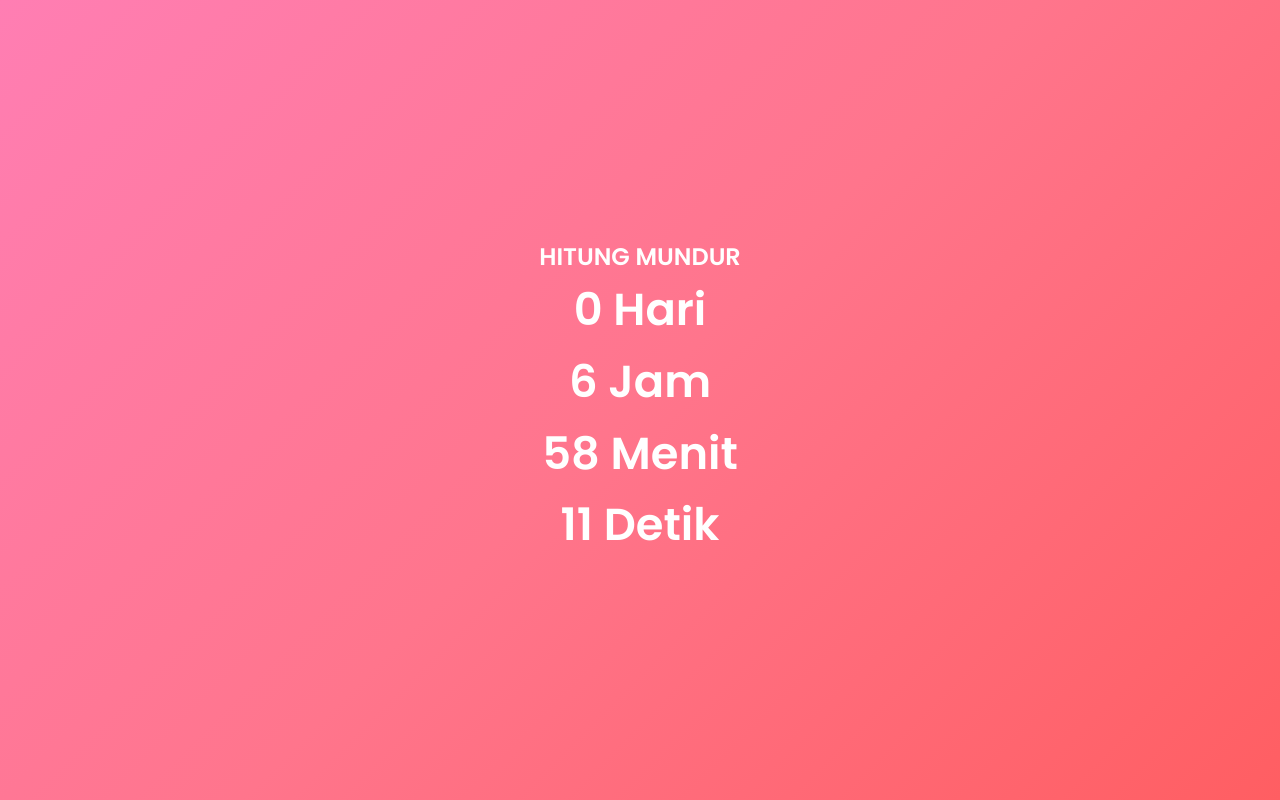
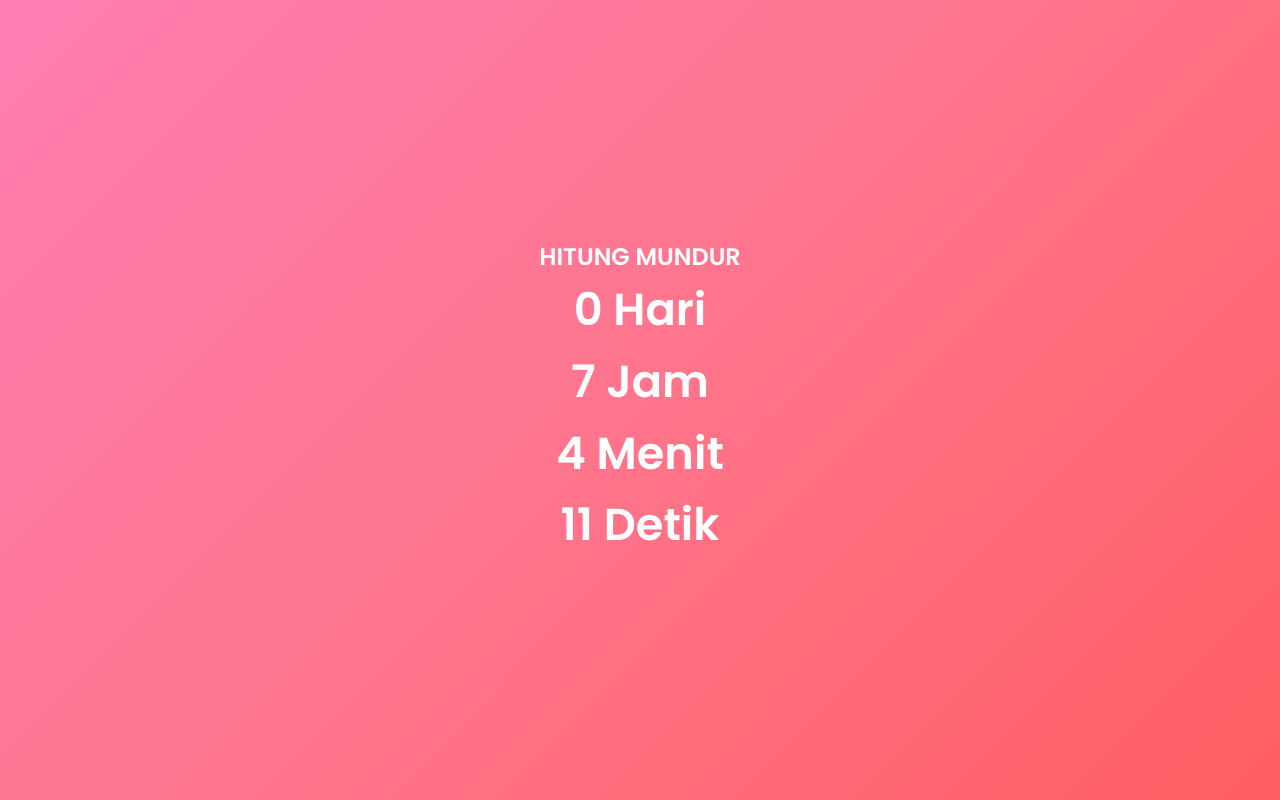
Before and after one commit to Rezastein/tebak, a plain HTML site: page index.html in a window 1280 px wide. Drawn offline with Linux system fonts and the light colour scheme.

Commit message:
Update target date in countdown timer

```diff
--- a/index.html
+++ b/index.html
@@ -346,7 +346,7 @@
       /* 27 Juni 2026 00:00:00 WIB */
       /* ================================= */
 
-      const targetDate = new Date(2026, 5, 26, 18, 0, 0);
+      const targetDate = new Date(2026, 5, 26, 18, 06, 0);
 
       const countdown = document.getElementById("countdown");
       const countdownPage = document.getElementById("countdownPage");
```
